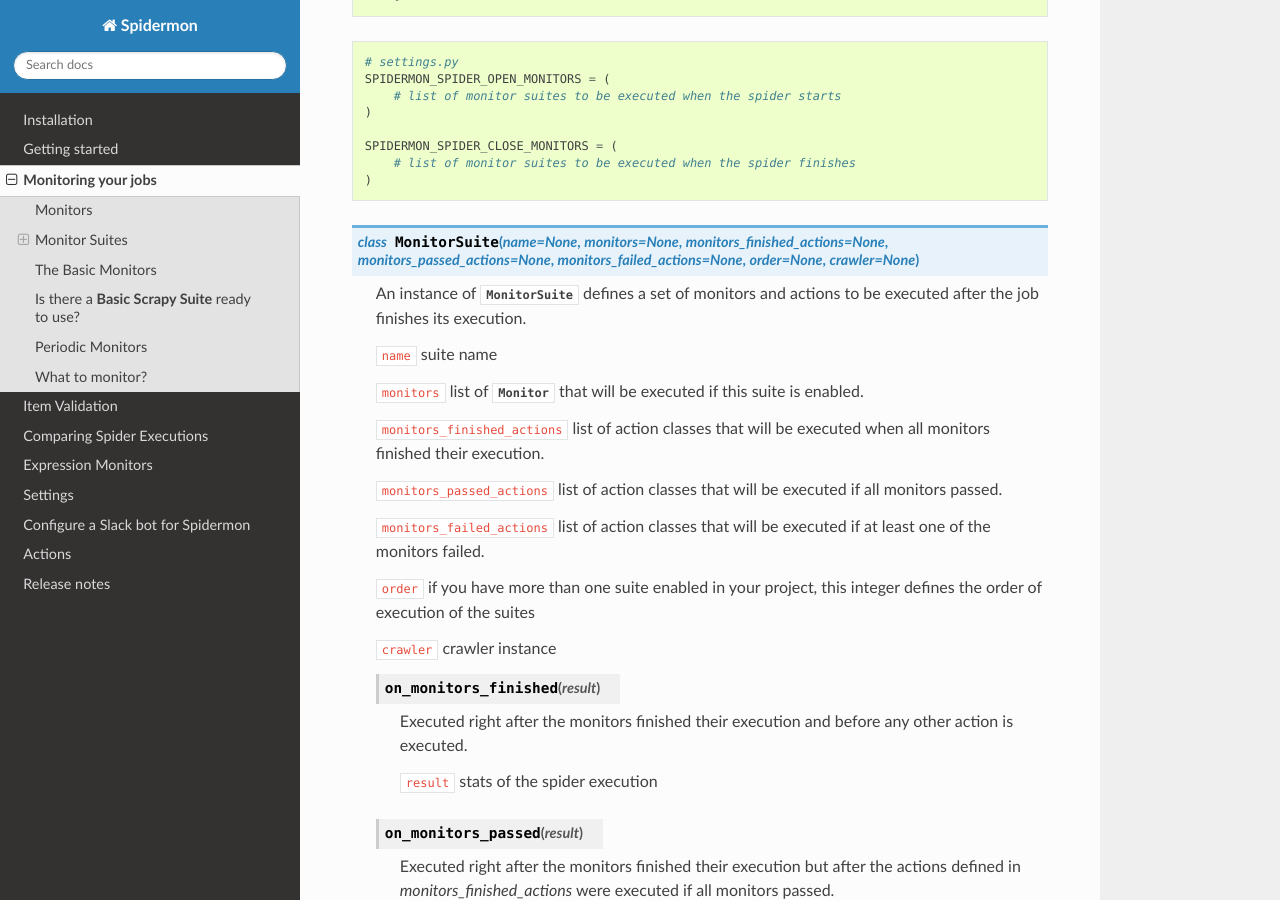
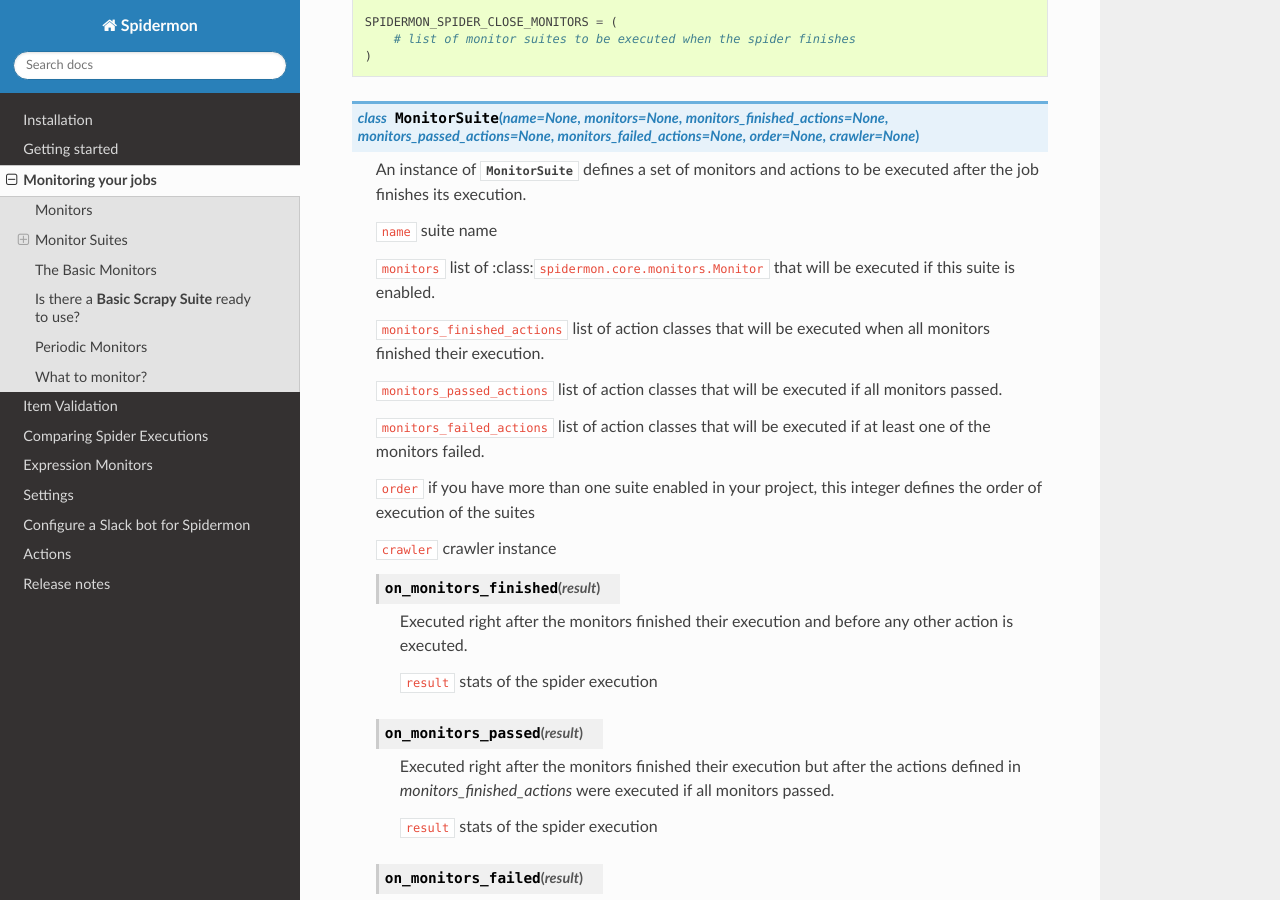
Before and after one commit to scrapinghub/spidermon, a Sphinx documentation site: the page built from docs/source/monitors.rst, in a window 1280 px wide and 900 px high, scrolled down 1497 px. Built offline with Sphinx 7.4.7 and the Read the Docs theme 2.0.0, drawn with Linux system fonts in a browser that asks for light colours.

Commit message:
Changes made as requested
Signed-off-by: Vipul Gupta (@vipulgupta2048) <vipulgupta2048@gmail.com>

```diff
--- a/docs/source/monitors.rst
+++ b/docs/source/monitors.rst
@@ -91,7 +90,7 @@
 
   ``name`` suite name
 
-  ``monitors`` list of :class:`Monitor` that will be executed if this suite is enabled.
+  ``monitors`` list of :class:``spidermon.core.monitors.Monitor`` that will be executed if this suite is enabled.
 
   ``monitors_finished_actions`` list of action classes that will be executed when
   all monitors finished their execution.
```
Also changed, not shown: other parts of docs/source/monitors.rst (+2 -1 lines).
